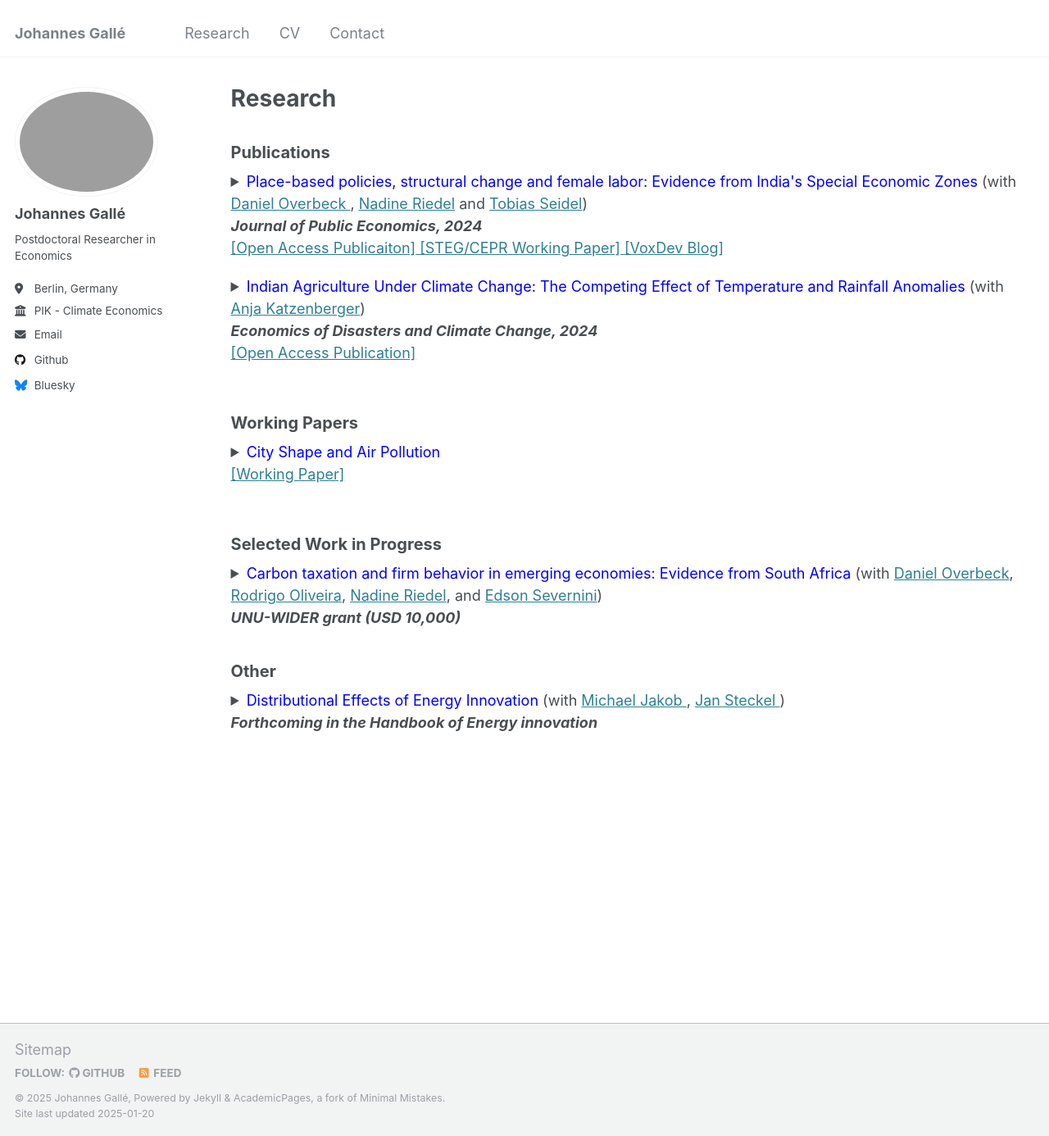
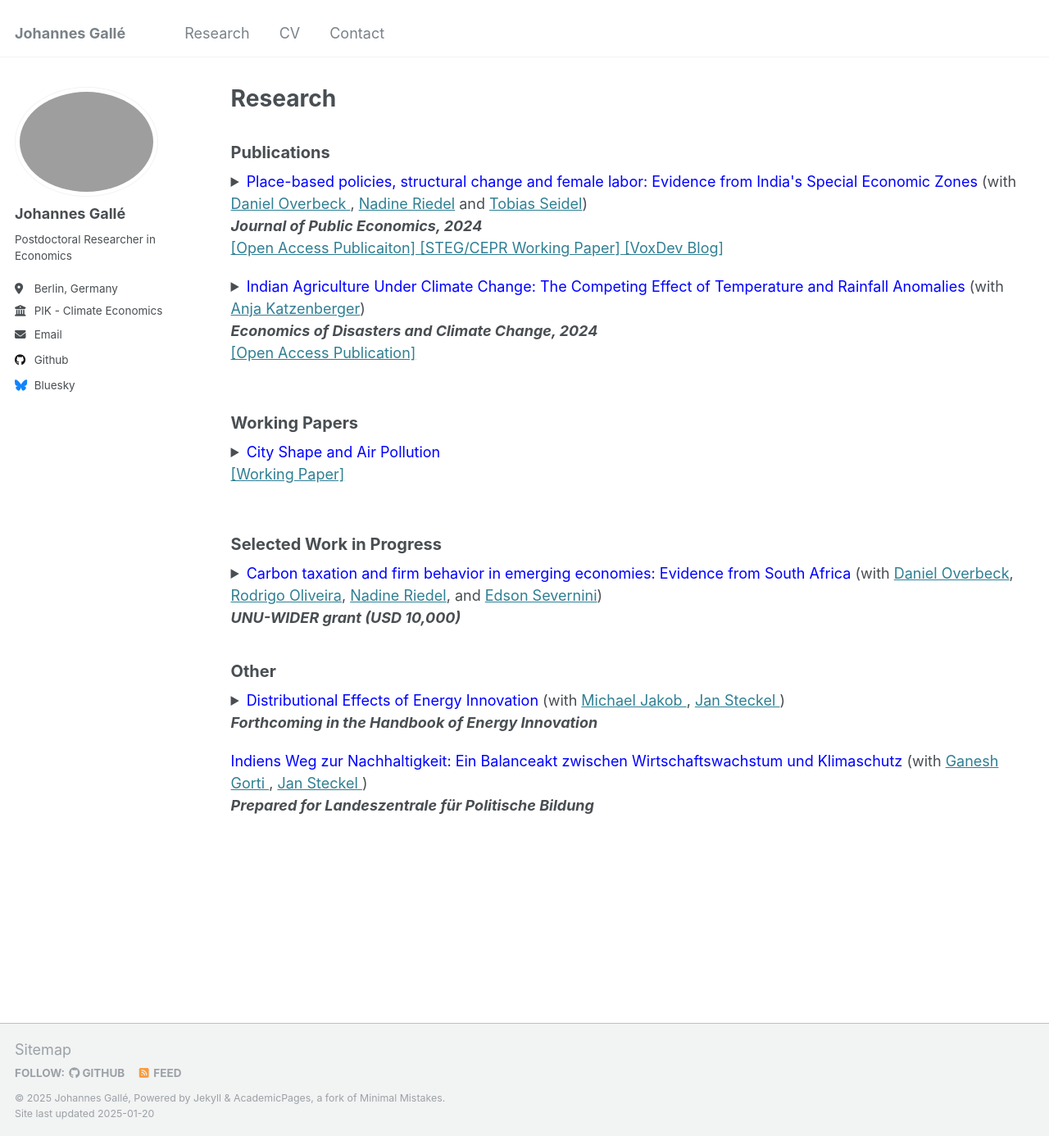
Before and after one commit to johannesgalle/johannesgalle.github.io, a Jekyll site: the page built from _pages/research.html, in a window 1280 px wide and 1386 px high. Shown: the whole window at 82% size. Built offline with Jekyll 4.4.1, drawn with Linux system fonts in a browser that asks for light colours.

Commit message:
Update research.html

```diff
--- a/_pages/research.html
+++ b/_pages/research.html
@@ -101,8 +101,8 @@ different industry denominations.</p>
 <details>
   <summary markdown="span">
     <font color="blue">Distributional Effects of Energy Innovation</font>
-    (with <a href="https://www.ct-economics.net/en/aboutk"> Michael Jakob </a> , <a href="https://www.mcc-berlin.net/en/about/team/steckel-jan.html" target="_blank"> Jan Steckel </a>) <br />
-    <b><i>Forthcoming in the Handbook of Energy innovation</i></b>
+    (with <a href="https://www.ct-economics.net/en/about"> Michael Jakob </a> , <a href="https://www.mcc-berlin.net/en/about/team/steckel-jan.html" target="_blank"> Jan Steckel </a>) <br />
+    <b><i>Forthcoming in the Handbook of Energy Innovation</i></b>
   </summary>
 
   <p style="font-size: 16px;">
@@ -121,3 +121,9 @@ assets would be distributed.
   </p>
  </details>
 <div style="height: 20px;"></div>
+
+  <summary markdown="span">
+    <font color="blue">Indiens Weg zur Nachhaltigkeit: Ein Balanceakt zwischen Wirtschaftswachstum und Klimaschutz</font>
+    (with <a href="https://ganeshgorti.github.io/"> Ganesh Gorti </a> , <a href="https://www.mcc-berlin.net/en/about/team/steckel-jan.html" target="_blank"> Jan Steckel </a>) <br />
+    <b><i>Prepared for Landeszentrale für Politische Bildung</i></b>
+  </summary>
```
